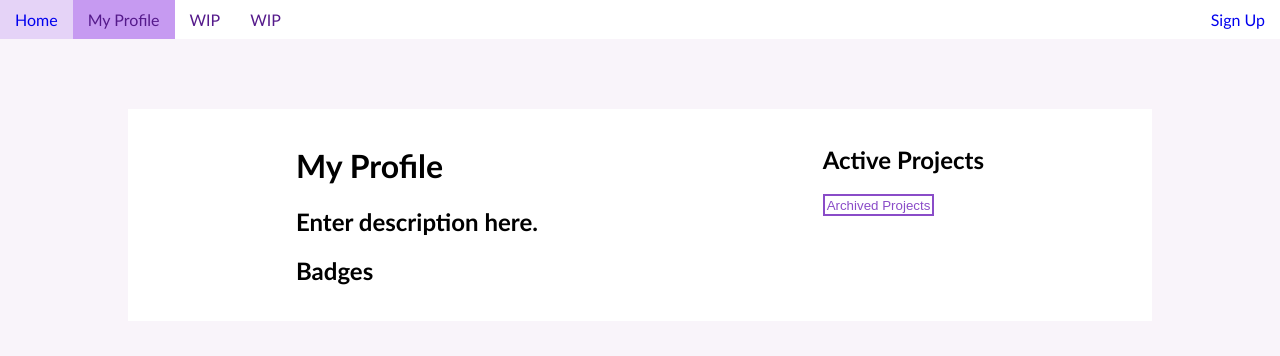
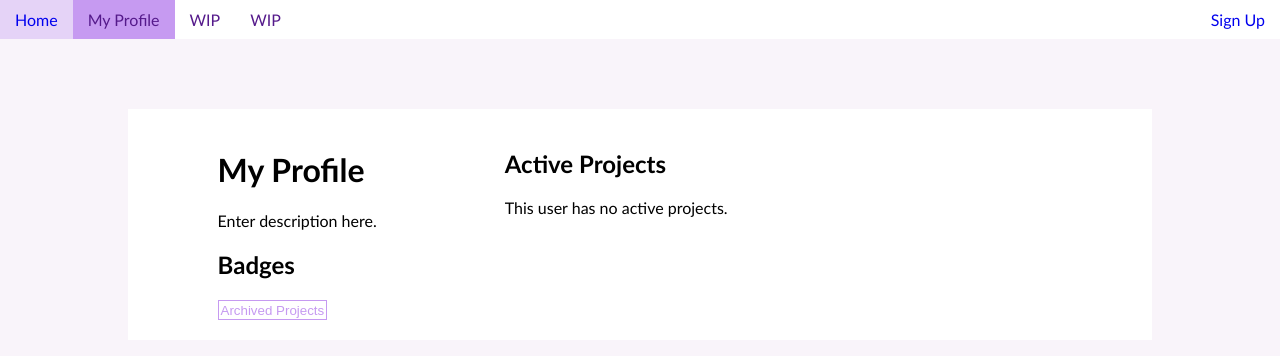
Before and after one commit to s-yturkoglu/Aleara, a plain HTML site: page src/profile/profile.html in a window 1280 px wide. Drawn offline with Linux system fonts and the light colour scheme.

Commit message:
Small changes to project page

```diff
--- a/src/profile/profile.html
+++ b/src/profile/profile.html
@@ -15,22 +15,23 @@
         </ul>
         <br>
         <div id="content">
-            <div>
+            <div id="profile-left">
                 <h1>My Profile</h1>
-                <h2>Enter description here.</h2>
+                <p>Enter description here.</p>
                 <div id="badges">
                     <h2>Badges</h2>
 
                 </div>
+                <button id="archived-projects">Archived Projects</button>
             </div>
             <div id="projects-container">
                 <div id="active-projects-container">
                     <h2>Active Projects</h2>
+                    <p>This user has no active projects.</p>
                     <div id="active-projects">
 
                     </div>
                 </div>
-                <button id="archived-projects">Archived Projects</button>
             </div>
         </div>
         <script src=""></script>
--- a/style.css
+++ b/style.css
@@ -68,6 +68,7 @@ li a:hover:not(.current) {
 
 #intro {
     text-align: center;
+    size: 5vh 5vw;
 }
 
 #space {
@@ -115,5 +116,32 @@ li a:hover:not(.current) {
     margin: calc(10px + 10vh) 10vw;
     padding: 2vh 2vw;
     display: flex;
-    justify-content: space-around;
 }
+
+#profile-left {
+    margin:  0.5vh 5vw;
+    text-align: left;
+}
+
+#projects-container {
+    margin: 0.5vh 5vw;
+    text-align: left;
+}
+
+#archived-projects {
+    background-color: none;
+    border: 1px rgb(198, 154, 241) solid;
+    color:rgb(198, 154, 241);
+}
+
+#archived-projects:hover {
+    background-color: rgb(229, 211, 247);
+    border: 1px rgb(198, 154, 241) solid;
+    color:rgb(198, 154, 241);
+}
+
+#archived-projects:active {
+    background-color: rgb(198, 154, 241);
+    border: 1px rgb(198, 154, 241) solid;
+    color:rgb(198, 154, 241);
+}
```
